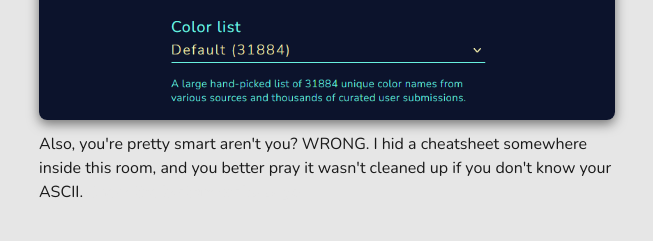
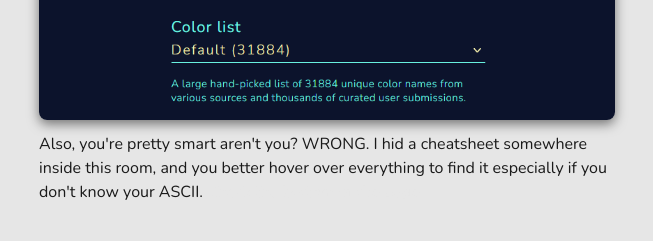
Before and after one commit to 404-found-internet-cafe/cyber-lockdown, a plain HTML site: page index.html in a window 1280 px wide. Shown: the part 800-1041 px from the top of the page, without its empty margins (313-966 px from the left). Drawn offline with Linux system fonts and the light colour scheme.

Commit message:
Make it EASIER

```diff
--- a/index.html
+++ b/index.html
@@ -45,8 +45,8 @@
       <p>
         Also, you're pretty smart aren't you? WRONG.
         I hid a cheatsheet somewhere inside this room,
-        and you better pray it wasn't cleaned up if you
-        don't know your ASCII.
+        and you better hover over everything to find it
+        especially if you don't know your ASCII.
         <span class="show-when-hover">Check</span>
         <span class="show-when-hover">the</span>
         <span class="show-when-hover">bottom</span>
```
